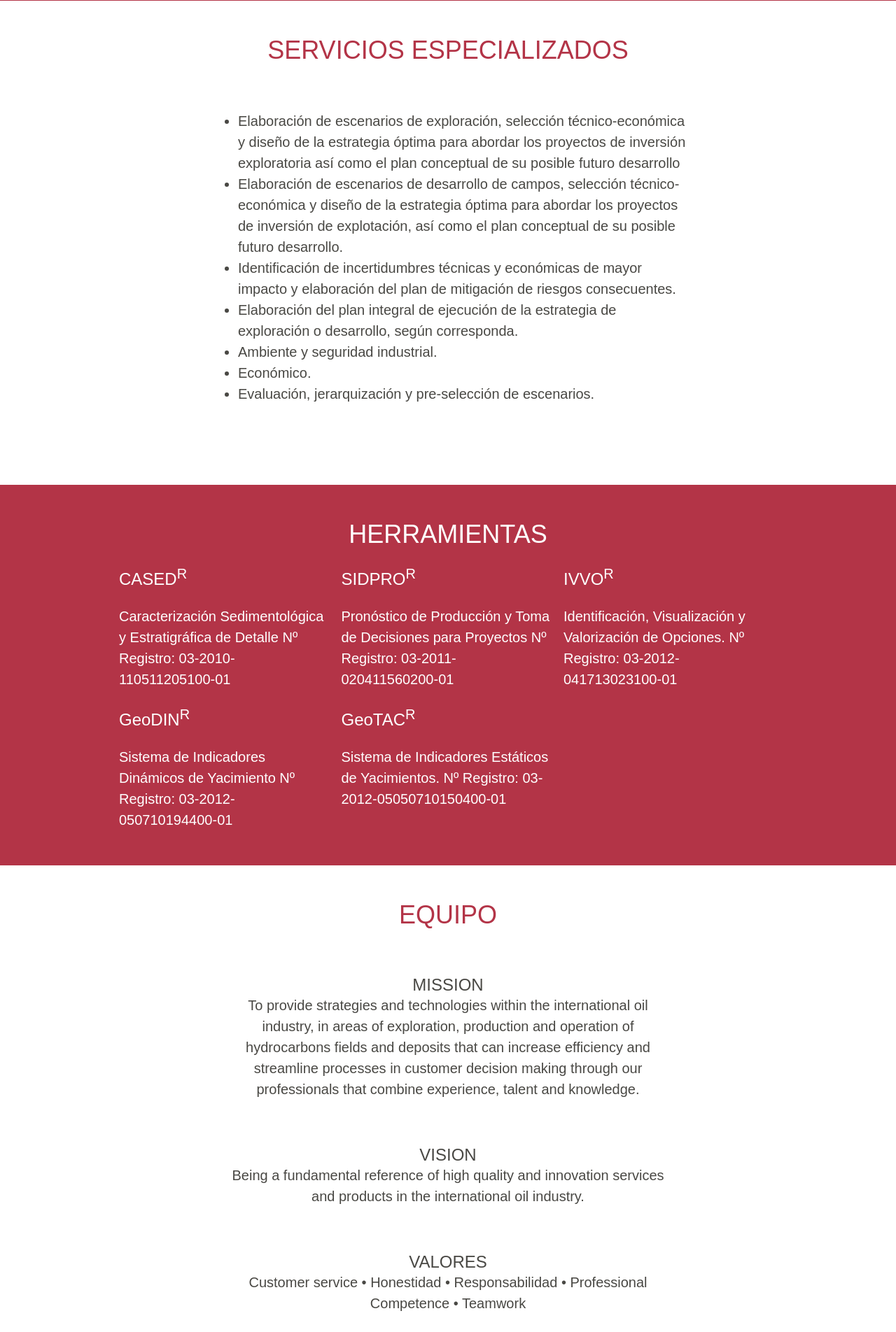
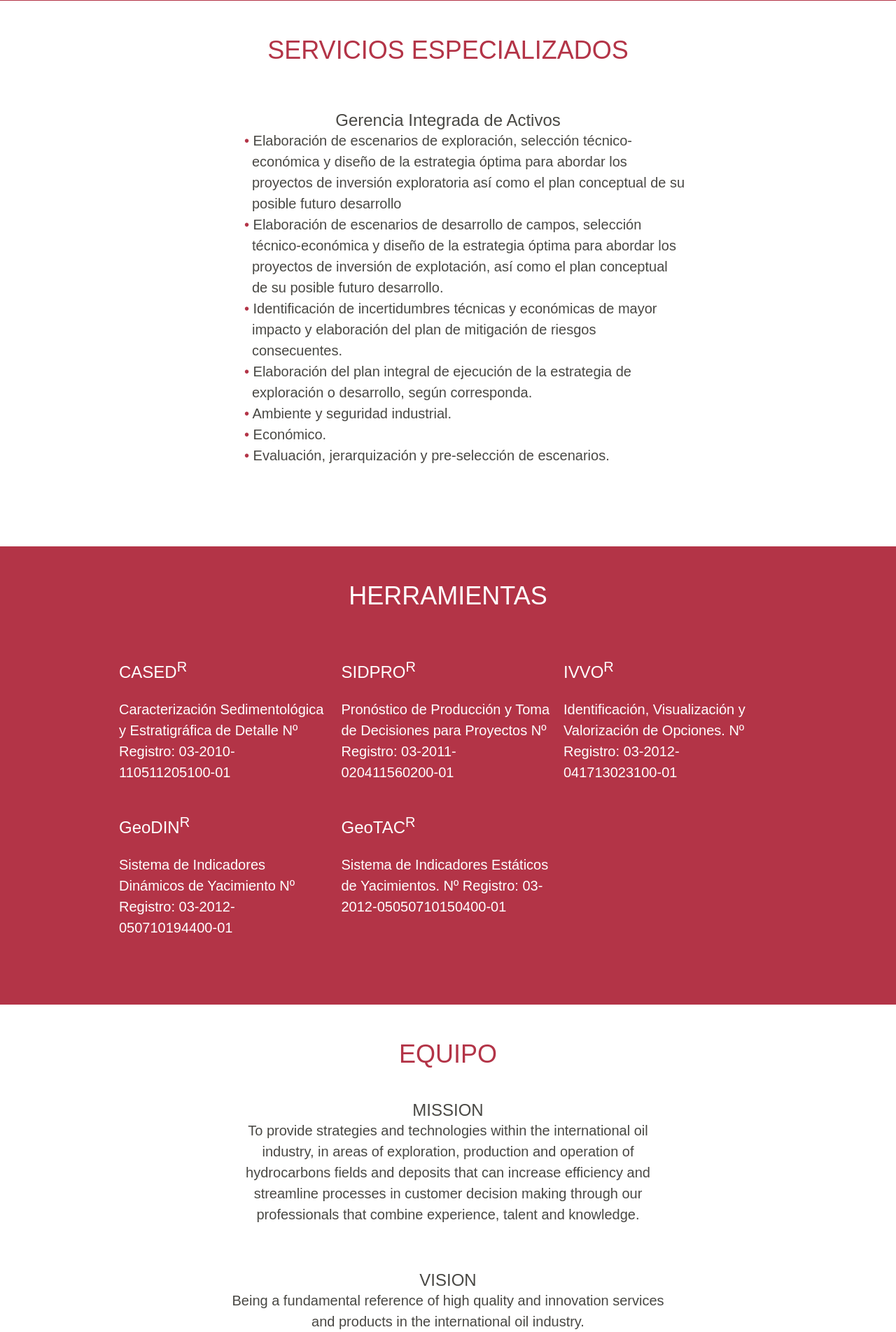
Before and after one commit to racoquita/royi, a PHP site: page / in a window 1280 px wide. Shown: the part 504-2408 px from the top of the page at 70% size. Run offline with PHP 8.4, Linux system fonts and the light colour scheme; some libraries are stand-ins or nearby versions.

Commit message:
Fixing a couple of things in the contact, adding other

```diff
--- a/css/main.css
+++ b/css/main.css
@@ -1,10 +1,11 @@
+@charset "UTF-8";
 /****************************************
  * main.scss
  ****************************************/
 /* line 10, scss/main.scss */
 html {
   font-family: "chaparral-pro", sans-serif;
-  font-weight: 400;
+  font-weight: 300;
 }
 
 /* line 14, scss/main.scss */
@@ -28,59 +29,59 @@ h2 {
   text-transform: uppercase;
 }
 
-/* line 29, scss/main.scss */
+/* line 30, scss/main.scss */
 h3 {
   font-size: 2.4em;
 }
 
-/* line 32, scss/main.scss */
+/* line 33, scss/main.scss */
 a {
   text-decoration: none;
   display: inline-block;
 }
 
-/* line 36, scss/main.scss */
+/* line 37, scss/main.scss */
 p, li, a, address {
   font-size: 2em;
   line-height: 1.5em;
 }
 
-/* line 40, scss/main.scss */
+/* line 41, scss/main.scss */
 button, input[type="submit"] {
   text-transform: uppercase;
   padding: 16px 20px;
   background: transparent;
   border: 1px solid white;
 }
-/* line 47, scss/main.scss */
+/* line 48, scss/main.scss */
 button:hover, input[type="submit"]:hover {
   background: white;
   color: #b33447;
   cursor: pointer;
 }
 
-/* line 55, scss/main.scss */
+/* line 56, scss/main.scss */
 form p label {
   display: block;
   margin-top: 20px;
 }
-/* line 59, scss/main.scss */
+/* line 60, scss/main.scss */
 form p input[type="text"] {
   height: 44px;
   display: block;
   color: #b33447;
 }
-/* line 64, scss/main.scss */
+/* line 65, scss/main.scss */
 form p input, form p textarea {
   width: 100%;
   border: 0;
 }
-/* line 68, scss/main.scss */
+/* line 69, scss/main.scss */
 form p textarea {
   resize: none;
 }
 
-/* line 73, scss/main.scss */
+/* line 74, scss/main.scss */
 nav {
   position: fixed;
   top: 0;
@@ -91,7 +92,7 @@ nav {
   padding-left: 4.5%;
   background-color: white;
 }
-/* line 83, scss/main.scss */
+/* line 84, scss/main.scss */
 nav a {
   font-weight: 700;
   display: inline-block;
@@ -102,71 +103,77 @@ nav a {
   float: left;
   line-height: 70px;
 }
-/* line 94, scss/main.scss */
+/* line 93, scss/main.scss */
 nav a:hover {
   color: #fb9f00;
 }
-/* line 98, scss/main.scss */
+/* line 97, scss/main.scss */
 nav a#logo {
   max-width: 60px;
   margin-top: 20px;
 }
-/* line 103, scss/main.scss */
+/* line 102, scss/main.scss */
 nav a#logo img {
   display: block;
   width: 100%;
 }
 
-/* line 110, scss/main.scss */
+/* line 109, scss/main.scss */
 section {
   position: relative;
   overflow: hidden;
   padding-top: 50px;
   padding-bottom: 50px;
 }
-/* line 116, scss/main.scss */
+/* line 115, scss/main.scss */
 section p, section h2 {
   width: 68.085106383%;
   max-width: 640px;
-  margin: 0 auto;
+  margin: 0 auto 45px auto;
 }
-/* line 122, scss/main.scss */
+/* line 121, scss/main.scss */
 section .section-content {
   max-width: 940px;
   margin: 0 auto;
   overflow: hidden;
 }
-/* line 127, scss/main.scss */
+/* line 126, scss/main.scss */
 section.color-bg {
   background: #b33447;
 }
-/* line 130, scss/main.scss */
+/* line 129, scss/main.scss */
 section.color-bg h2 {
   color: white;
 }
-/* line 133, scss/main.scss */
+/* line 132, scss/main.scss */
 section.color-bg * {
   color: white;
 }
-/* line 137, scss/main.scss */
+/* line 136, scss/main.scss */
 section#intro {
   min-height: 355px;
   padding-top: 100px;
 }
-/* line 141, scss/main.scss */
+/* line 140, scss/main.scss */
 section#intro button {
   display: block;
   margin: 50px auto 0 auto;
 }
-/* line 145, scss/main.scss */
+/* line 144, scss/main.scss */
 section#intro p {
   text-align: center;
 }
-/* line 151, scss/main.scss */
+/* line 150, scss/main.scss */
 section#services h2 {
   margin-bottom: 65px;
 }
-/* line 154, scss/main.scss */
+/* line 153, scss/main.scss */
+section#services h3 {
+  max-width: 640px;
+  margin: 0 auto;
+  text-align: center;
+}
+/* line 158, scss/main.scss */
 section#services ul {
   max-width: 940px;
   width: 68.085106383%;
@@ -174,35 +181,59 @@ section#services ul {
   margin: 0 auto 65px auto;
 }
 /* line 164, scss/main.scss */
+section#services ul li {
+  list-style-type: none;
+  padding-left: 1em;
+  text-indent: -0.55em;
+}
+/* line 168, scss/main.scss */
+section#services ul li:before {
+  content: "• ";
+  color: #b33447;
+  /* or whatever color you prefer */
+}
+/* line 177, scss/main.scss */
 section#tools .section-content p {
   margin-left: 0;
   width: 100%;
 }
-/* line 168, scss/main.scss */
+/* line 181, scss/main.scss */
 section#tools .section-content div {
   float: left;
   width: 31.70212766%;
   margin-left: 2.0744680851%;
 }
-/* line 174, scss/main.scss */
+/* line 187, scss/main.scss */
 section#tools .section-content div:nth-child(2) {
   margin-left: 0px;
 }
-/* line 181, scss/main.scss */
+/* line 194, scss/main.scss */
 section#company h2, section#company h3, section#company p {
   text-align: center;
   margin: 0 auto;
 }
-/* line 185, scss/main.scss */
-section#company h3 {
-  margin-top: 65px;
+/* line 198, scss/main.scss */
+section#company h2 {
+  margin-bottom: 45px;
 }
-/* line 190, scss/main.scss */
+/* line 201, scss/main.scss */
+section#company p {
+  margin-bottom: 65px;
+}
+/* line 206, scss/main.scss */
+section#contact address {
+  font-style: normal;
+}
+/* line 209, scss/main.scss */
 section#contact form {
   float: left;
   width: 48.936170213%;
 }
-/* line 195, scss/main.scss */
+/* line 213, scss/main.scss */
+section#contact form p {
+  width: 100%;
+}
+/* line 218, scss/main.scss */
 section#contact .locations {
   float: right;
   width: 44.382978723%;
--- a/index.html
+++ b/index.html
@@ -26,6 +26,7 @@
 	<!-- SERVICIOS horizontal scrolling -->
 	<section id="services">
 		<h2>Servicios Especializados</h2>
+		<h3>Gerencia Integrada de Activos</h3>
 		<ul>
 			<li>Elaboración de escenarios de exploración, selección técnico-económica y diseño de la estrategia óptima para abordar los proyectos de inversión exploratoria así como el plan conceptual de su posible futuro desarrollo</li>
 			<li>Elaboración de escenarios de desarrollo de campos, selección técnico-económica y diseño de la estrategia óptima para abordar los proyectos de inversión de explotación, así como el plan conceptual de su posible futuro desarrollo. </li>
@@ -102,20 +103,30 @@
 				    Calle Kepler # 53,
 					Col. Nueva Anzures
 					Miguel Hidalgo
-					México D.F.
+					México D.F. <br>
 					Tel: (52) 55459662
+				</address>
+
+				<address>
+					Av. ejército Nacional, Nº 418, Piso 8. Colonia Polanco, Quinta <br>
+					Sección, CP: 11560
+					Mexico, DF. <br>
+					Tel: (52) 11011777
 				</address>
 				<h3>Villahermosa</h3>
 				<address>
-					Av. ejército Nacional, Nº 418, Piso 8. Colonia Polanco, Quinta <br>
-					Sección, CP: 11560, Mexico, DF. <br>
-					Tel: (52) 11011777<br>
+					Edificio Itaca 2000,
+					Prol. Miguel Hidalgo No. 803
+					Col. José Narciso Rovirosa,
+					Villahermosa, Tabasco
+					C.P. 86050<br>
+					Tel: +52 993 3160287 / 993 3161959
 				</address>
 				<h3>Venezuela</h3>
 				<address>
 					Torre Limina, Piso 10, Ofic. 10-C , Urb. Bello Monte
 					Caracas
-					Dtto. Capital 1040, Venezuela
+					Dtto. Capital 1040, Venezuela. <br>
 					Tel: +(58) 212 9512760 / +(58) 212 3161959
 					<br>
 				</address>
--- a/scss/main.scss
+++ b/scss/main.scss
@@ -9,7 +9,7 @@ $grey: #494844;
 
 html {
 	font-family: "chaparral-pro", sans-serif;
-	font-weight: 400;
+	font-weight: 300;
 }
 body {
 	margin: 0;
@@ -24,6 +24,7 @@ h2 {
 	font-size: 3.6em;
 	text-align: center;
 	color: $red;
+
 	text-transform: uppercase;
 }
 h3 {
@@ -82,9 +83,7 @@ nav {
 
 	a {
 		font-weight: 700;
-		//line-height: 70px;
 		display: inline-block;
-		//width: 70px;
 		height: 70px;
 		color: $red;
 		font-size: 1.6em;
@@ -117,7 +116,7 @@ section {
 		width: 68.085106383%;
 		// 640px
 		max-width: 640px;
-		margin: 0 auto;
+		margin: 0 auto 45px auto;
 	}
 	.section-content {
 		max-width: 940px;
@@ -151,12 +150,26 @@ section {
 		h2 {
 			margin-bottom: 65px;
 		}
+		h3{
+			max-width: 640px;
+			margin: 0 auto;
+			text-align: center;
+		}
 		ul {
 			max-width: 940px;
 			width: 68.085106383%;
 			// 640px
 			max-width: 640px;
 			margin: 0 auto 65px auto;
+			li{
+				list-style-type: none;
+				padding-left: 1em;
+    			text-indent: -0.55em;
+				&:before{
+					content: "• ";
+    				color: $red; /* or whatever color you prefer */
+				}
+			}
 		}
 	}
 	&#tools {
@@ -182,14 +195,24 @@ section {
 			text-align: center;
 			margin: 0 auto;
 		}
-		h3 {
-			margin-top: 65px;
+		h2{
+			margin-bottom: 45px;
+		}
+		p{
+			margin-bottom: 65px;
 		}
 	}
 	&#contact {
+		address{
+			font-style: normal;
+		}
 		form {
 			float: left;
 			width: 48.936170213%;
+
+			p{
+				width: 100%;
+			}
 			//460 de 940px;
 		}
 		.locations {
```
